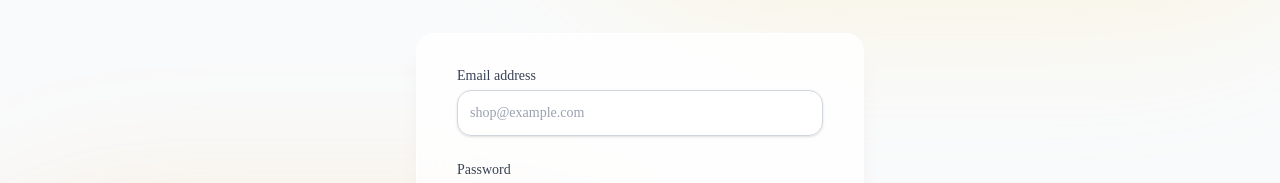
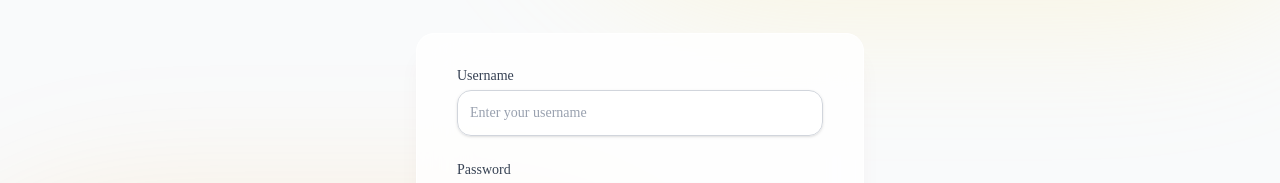
Before and after one commit to specialworkkk-dev/jewellry, a Next.js app: page /login in a window 1280 px wide. Shown: the part 293-476 px from the top of the page. Built offline with nearby package versions, Linux system fonts and the light colour scheme; a web font is replaced by a local one.

Commit message:
style: change login label from Email to Username

```diff
--- a/src/app/login/page.tsx
+++ b/src/app/login/page.tsx
@@ -75,7 +75,7 @@ export default function LoginPage() {
 
             <div>
               <label className="block text-sm font-medium text-gray-700">
-                Email address
+                Username
               </label>
               <div className="mt-1">
                 <input
@@ -84,7 +84,7 @@ export default function LoginPage() {
                   value={email}
                   onChange={(e) => setEmail(e.target.value)}
                   className="appearance-none block w-full px-3 py-3 border border-gray-300 rounded-xl shadow-sm placeholder-gray-400 focus:outline-none focus:ring-amber-500 focus:border-amber-500 sm:text-sm bg-white/50"
-                  placeholder="shop@example.com"
+                  placeholder="Enter your username"
                 />
               </div>
             </div>
```
